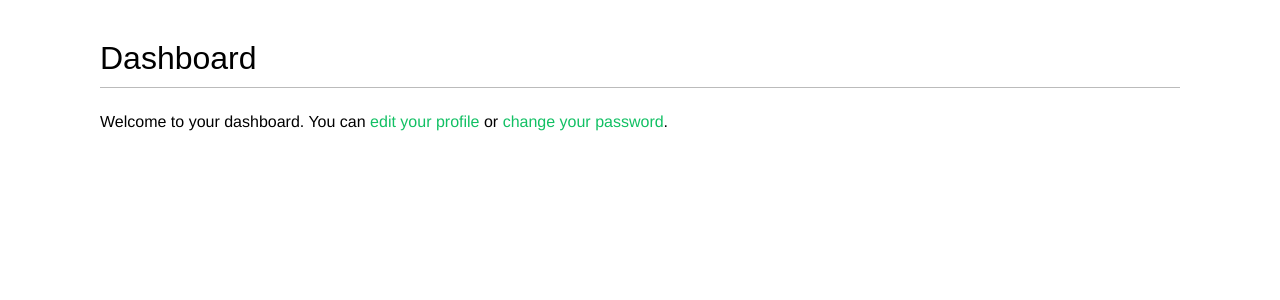
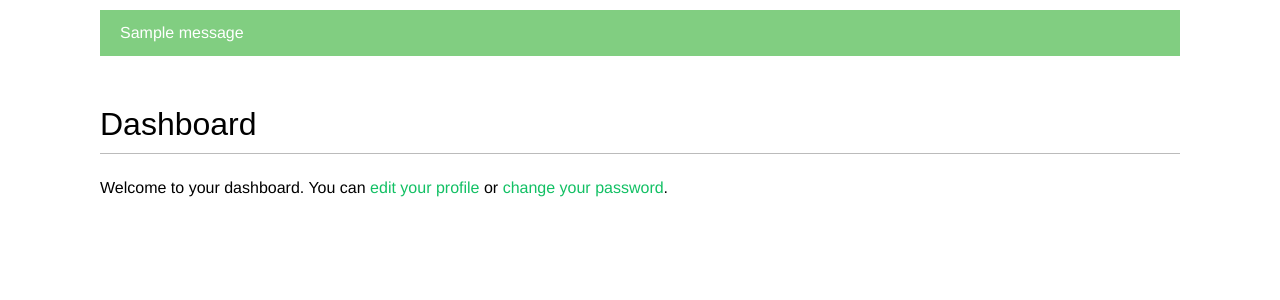
Before and after one commit to ashishchopra/bookmarks, a Django app: page /account/ in a window 1280 px wide. Shown: the part 48-348 px from the top of the page. Run offline with Django 4.2, Linux system fonts and the light colour scheme; the first user in the database is signed in; tables that the repository leaves empty hold one stand-in row (Sample ...); one stand-in notice (Sample message) is shown; some web fonts are replaced.

Commit message:
success and error messages using django contrib messages

```diff
--- a/account/templates/base.html
+++ b/account/templates/base.html
@@ -35,6 +35,15 @@
             {% endif %}
         </span>
     </div>
+    {% if messages %}
+        <ul class="messages" >
+            {% for message in messages %}
+                <li class="{{ message.tags }}" >
+                    {{ message|safe }}
+                </li>
+            {% endfor %}
+        </ul>
+    {% endif %}
     <div id="content" >
         {% block content %}
         {% endblock %}
--- a/account/views.py
+++ b/account/views.py
@@ -2,6 +2,7 @@ from django.core.management.commands.runserver import naiveip_re
 from django.shortcuts import render
 from django.contrib.auth import authenticate, login
 from django.contrib.auth.decorators import login_required
+from django.contrib import messages
 from django.http import HttpResponse
 
 from .forms import (
@@ -77,6 +78,12 @@ def edit(request):
         if user_form.is_valid() and profile_form.is_valid():
             user_form.save()
             profile_form.save()
+            messages.success(
+                request,
+                'Profile updated successfully.'
+            )
+        else:
+            messages.error(request, 'Error updating your profile')
     else:
         user_form = UserEditForm(instance=request.user)
         profile_form = ProfileEditForm(instance=request.user.profile)
```
